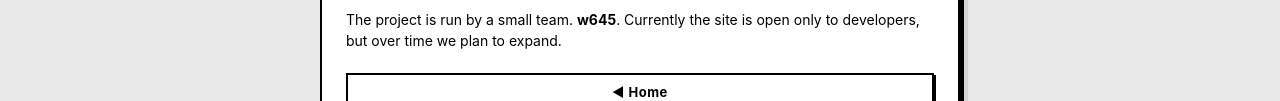
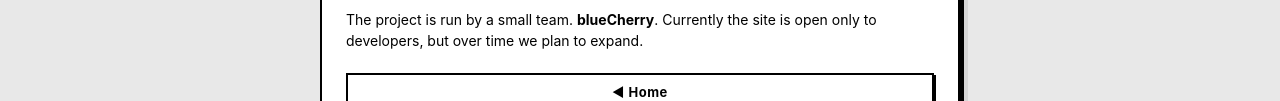
Before and after one commit to thefreak-group/w645-World, a plain HTML site: page about.html in a window 1280 px wide. Shown: the part 288-389 px from the top of the page. Drawn offline with Linux system fonts and the light colour scheme.

Commit message:
Update about.html

```diff
--- a/about.html
+++ b/about.html
@@ -177,7 +177,7 @@
                 <li>Play in various modes (blitz, bullet, ...).</li>
             </ul>
 
-            <p>The project is run by a small team. <strong>w645</strong>. Currently the site is open only to developers, but over time we plan to expand.</p>
+            <p>The project is run by a small team. <strong>blueCherry</strong>. Currently the site is open only to developers, but over time we plan to expand.</p>
 
             <!-- Кнопки навигации -->
             <a class="mac-btn" href="index.html">◀ Home</a>
```
